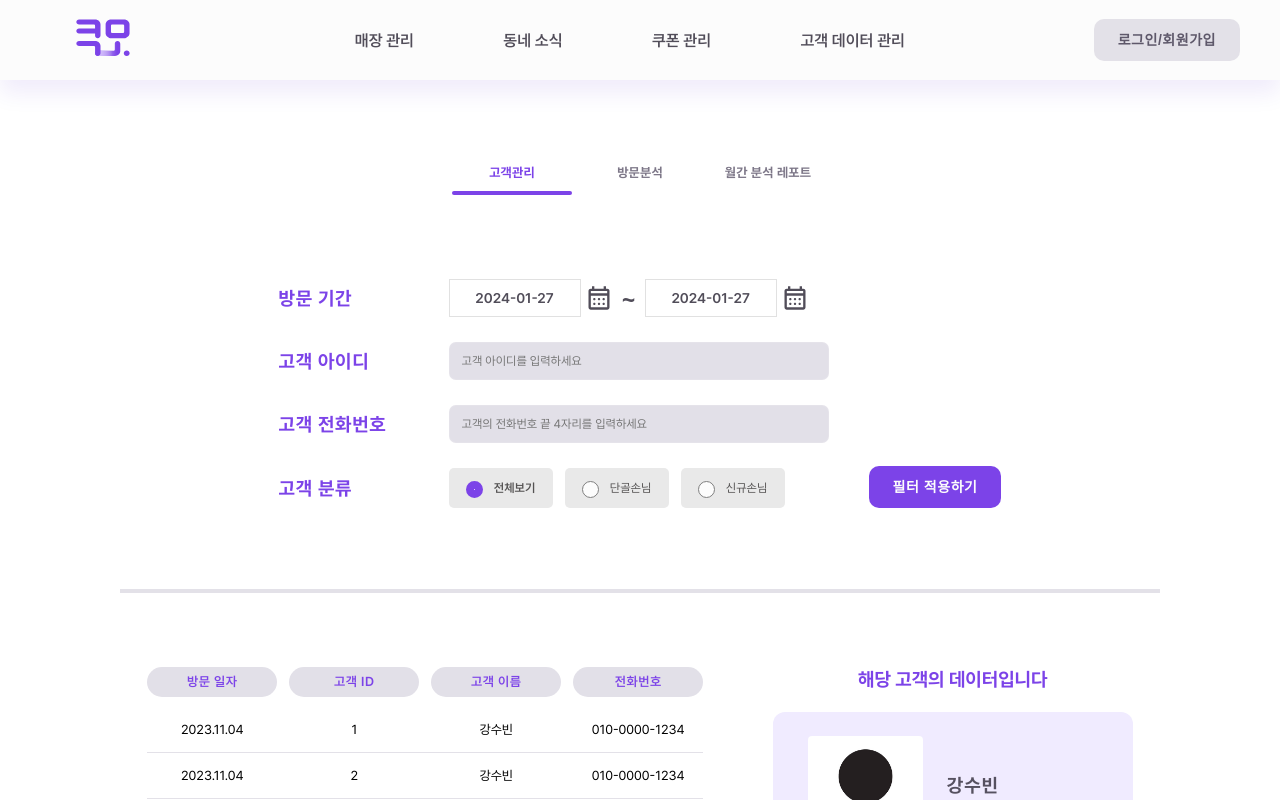
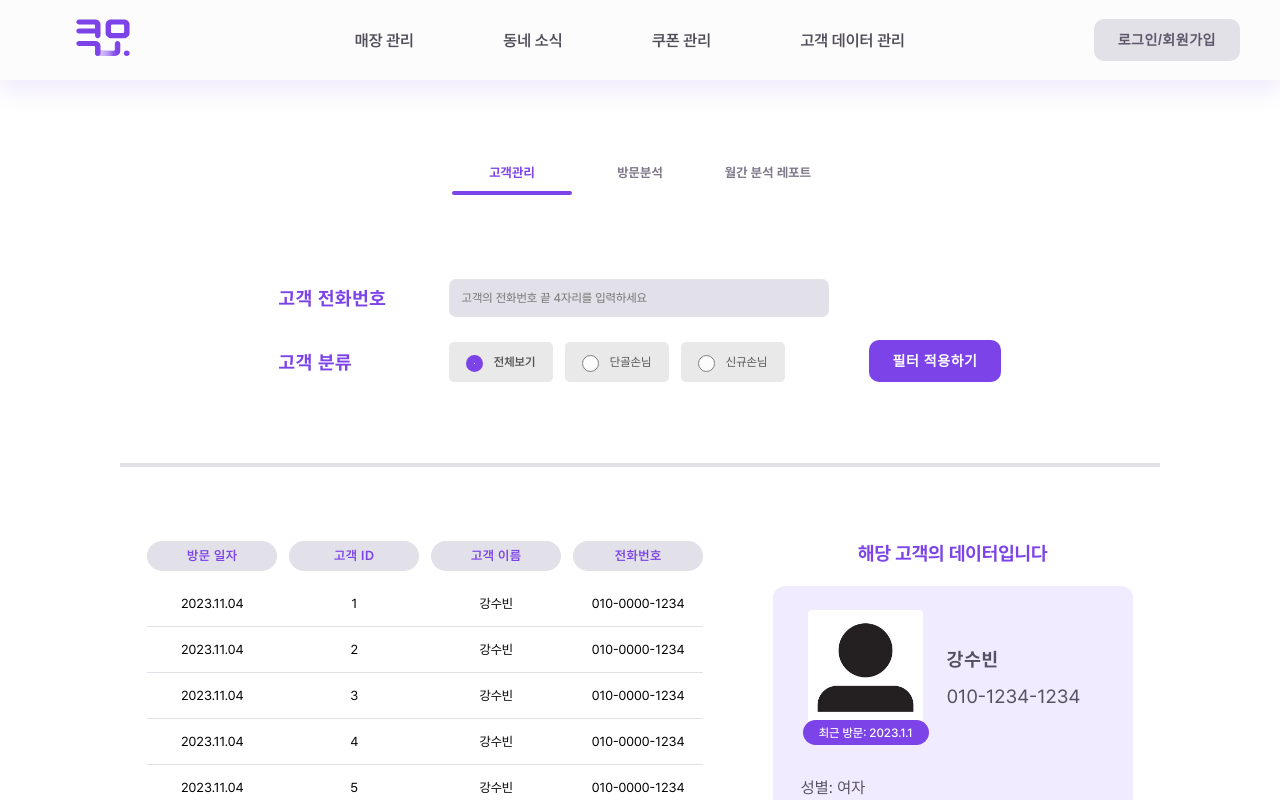
Before and after one commit to UMC-5th-Coumo/Coumo_Web, a React (Create React App) app: page /customer/manage in a window 1280 px wide. Shown: the top 800 px of the page. Built offline with nearby package versions, Linux system fonts and the light colour scheme.

Commit message:
[Fix/#65]: 고객 관리 > 방문기간, 아이디 제거

```diff
--- a/src/components/admin/customer/customerManage/RangeCalendar.jsx
+++ /dev/null
@@ -1,208 +0,0 @@
-import React, { useState } from 'react';
-import DatePicker from 'react-datepicker';
-import styled from 'styled-components';
-import { Calendar } from '../../../../assets';
-import { COLORS } from '../../../../styles/theme';
-import { ko } from 'date-fns/locale';
-import { getMonth, getYear } from 'date-fns';
-import { IoIosArrowBack, IoIosArrowForward } from 'react-icons/io';
-
-const months = [
-  '1월',
-  '2월',
-  '3월',
-  '4월',
-  '5월',
-  '6월',
-  '7월',
-  '8월',
-  '9월',
-  '10월',
-  '11월',
-  '12월',
-];
-
-function RangeCalendar() {
-  const [startDate, setStartDate] = useState(new Date());
-  const [endDate, setEndDate] = useState(new Date());
-  return (
-    <Container>
-      <Wrapper>
-        <DatePicker
-          locale={ko}
-          dateFormat='yyyy-MM-dd'
-          selected={startDate}
-          onChange={(date) => setStartDate(date)}
-          isClearable={false}
-          customInput={<CustomInput />}
-          maxDate={endDate}
-          enableTabLoop={false}
-          onKeyDown={(e) => {
-            e.preventDefault();
-          }}
-          renderCustomHeader={({
-            date,
-            decreaseMonth,
-            increaseMonth,
-            prevMonthButtonDisabled,
-            nextMonthButtonDisabled,
-          }) => (
-            <Header>
-              <Button
-                type='button'
-                onClick={decreaseMonth}
-                disabled={prevMonthButtonDisabled}
-              >
-                <IoIosArrowBack
-                  style={{ height: '20px', width: '20px' }}
-                  fill={COLORS.text_darkgray}
-                />
-              </Button>
-              <TextBox>
-                <span>{months[getMonth(date)]}</span>
-                <span>{getYear(date)}</span>
-              </TextBox>
-              <Button
-                type='button'
-                onClick={increaseMonth}
-                disabled={nextMonthButtonDisabled}
-              >
-                <IoIosArrowForward
-                  style={{ height: '20px', width: '20px' }}
-                  fill={COLORS.text_darkgray}
-                />
-              </Button>
-            </Header>
-          )}
-        />
-        <Calendar />
-      </Wrapper>
-      <span>~</span>
-      <Wrapper>
-        <DatePicker
-          locale={ko}
-          dateFormat='yyyy-MM-dd'
-          selected={endDate}
-          onChange={(date) => setEndDate(date)}
-          isClearable={false}
-          customInput={<CustomInput />}
-          minDate={startDate}
-          enableTabLoop={false}
-          onKeyDown={(e) => {
-            e.preventDefault();
-          }}
-          renderCustomHeader={({
-            date,
-            decreaseMonth,
-            increaseMonth,
-            prevMonthButtonDisabled,
-            nextMonthButtonDisabled,
-          }) => (
-            <Header>
-              <Button
-                type='button'
-                onClick={decreaseMonth}
-                disabled={prevMonthButtonDisabled}
-              >
-                <IoIosArrowBack
-                  style={{ height: '20px', width: '20px' }}
-                  fill={COLORS.text_darkgray}
-                />
-              </Button>
-              <TextBox>
-                <span>{months[getMonth(date)]}</span>
-                <span>{getYear(date)}</span>
-              </TextBox>
-              <Button
-                type='button'
-                onClick={increaseMonth}
-                disabled={nextMonthButtonDisabled}
-              >
-                <IoIosArrowForward
-                  style={{ height: '20px', width: '20px' }}
-                  fill={COLORS.text_darkgray}
-                />
-              </Button>
-            </Header>
-          )}
-        />
-        <Calendar />
-      </Wrapper>
-    </Container>
-  );
-}
-
-export default RangeCalendar;
-
-const Container = styled.div`
-  display: flex;
-  align-items: center;
-  gap: 8px;
-
-  & span {
-    color: ${COLORS.text_darkgray};
-    font-size: 25px;
-    font-style: normal;
-    font-weight: 600;
-    line-height: 100%; /* 32px */
-  }
-`;
-
-const Wrapper = styled.div`
-  display: flex;
-  align-items: center;
-  gap: 4px;
-`;
-
-const CustomInput = styled.input`
-  width: 130px;
-  text-align: center;
-  display: flex;
-  padding: 10px 0px;
-  justify-content: center;
-  align-items: center;
-  border: 1.5px solid #e1e1e1;
-  color: ${COLORS.text_darkgray};
-  font-size: 14px;
-  font-family: 'Pretendard';
-  font-style: normal;
-  font-weight: 600;
-  line-height: 100%; /* 22px */
-  cursor: pointer;
-  caret-color: transparent;
-
-  &:focus {
-    outline: none;
-  }
-`;
-
-const Header = styled.div`
-  height: 16px;
-  display: flex;
-  justify-content: space-between;
-  background-color: ${COLORS.white_fff};
-  font-family: 'Pretendard';
-`;
-
-const TextBox = styled.div`
-  height: 100%;
-  display: flex;
-  justify-content: center;
-  font-size: 14px;
-  align-items: center;
-  gap: 5px;
-  font-weight: 700;
-
-  & span {
-    font-size: 14px;
-    color: black;
-    font-style: normal;
-    line-height: 100%; /* 32px */
-  }
-`;
-
-const Button = styled.button`
-  border: none;
-  background: none;
-  cursor: pointer;
-`;
--- a/src/pages/customer/CustomerManage.jsx
+++ b/src/pages/customer/CustomerManage.jsx
@@ -1,6 +1,5 @@
 import React, { useState } from 'react';
 import styled from 'styled-components';
-import RangeCalendar from '../../components/admin/customer/customerManage/RangeCalendar';
 import Button from '../../components/common/Button';
 import { COLORS } from '../../styles/theme';
 import { LineLong } from '../../assets';
@@ -10,7 +9,6 @@ import CustomerList from '../../components/admin/customer/customerManage/Custome
 import CustomerDetail from '../../components/admin/customer/customerManage/CustomerDetail';
 
 const CustomerManage = () => {
-  const [id, setId] = useState('');
   const [number, setNumber] = useState('');
   const [filter, setFilter] = useState('all');
 
@@ -21,24 +19,6 @@ const CustomerManage = () => {
     <>
       <FormContainer>
         <InputForm>
-          <Line>
-            <InputLabel>방문 기간</InputLabel>
-            <Wrapper>
-              <RangeCalendar />
-            </Wrapper>
-          </Line>
-          <Line>
-            <InputLabel>고객 아이디</InputLabel>
-            <Wrapper>
-              <StyledInput
-                type='text'
-                name='id'
-                value={id}
-                placeholder='고객 아이디를 입력하세요'
-                onChange={(e) => setId(e.target.value)}
-              />
-            </Wrapper>
-          </Line>
           <Line>
             <InputLabel>고객 전화번호</InputLabel>
             <Wrapper>
```
Also changed, not shown: src/components/admin/customer/customerManage/CustomerCard.jsx (deleted, +0 -81 lines).
